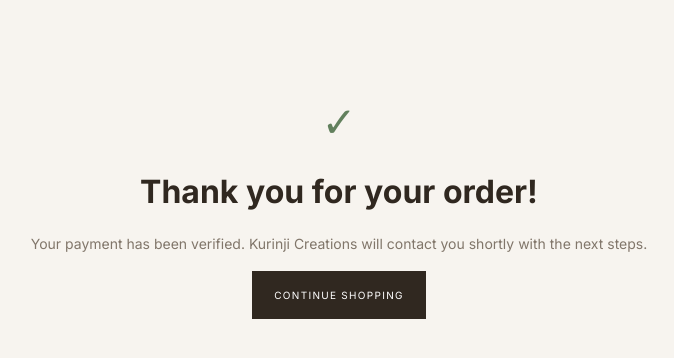
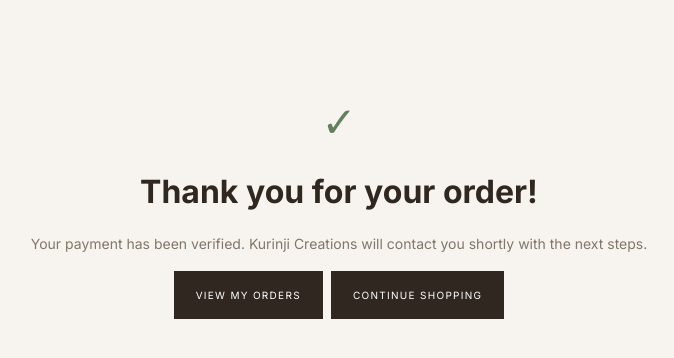
Before and after one commit to Hari-maker-del/kurinji-creations, a Next.js app: page /order-success in a window 1280 px wide. Shown: the top 358 px of the page, without its empty margins (301-975 px from the left). Built offline with nearby package versions, Linux system fonts and the light colour scheme; a web font is replaced by a local one.

Commit message:
Link order confirmation to customer account

```diff
--- a/src/app/order-success/page.tsx
+++ b/src/app/order-success/page.tsx
@@ -5,6 +5,6 @@ export default async function OrderSuccess({searchParams}:{searchParams:Promise<
   <div style={{fontSize:42,color:"#62805d"}}>✓</div><h1 style={{fontSize:32,fontWeight:700,margin:"15px 0"}}>Thank you for your order!</h1>
   <p style={{fontSize:14,color:"var(--muted)",lineHeight:1.8}}>Your payment has been verified. Kurinji Creations will contact you shortly with the next steps.</p>
   {order&&<p style={{fontWeight:700,margin:"20px 0"}}>Order number: #{order}</p>}
-  <Link href="/shop" className="primary-button" style={{textDecoration:"none",marginTop:15}}>CONTINUE SHOPPING</Link>
+  <Link href="/account" className="primary-button" style={{textDecoration:"none",marginTop:15,marginRight:8}}>VIEW MY ORDERS</Link><Link href="/shop" className="primary-button" style={{textDecoration:"none",marginTop:15}}>CONTINUE SHOPPING</Link>
  </main>;
 }
```
